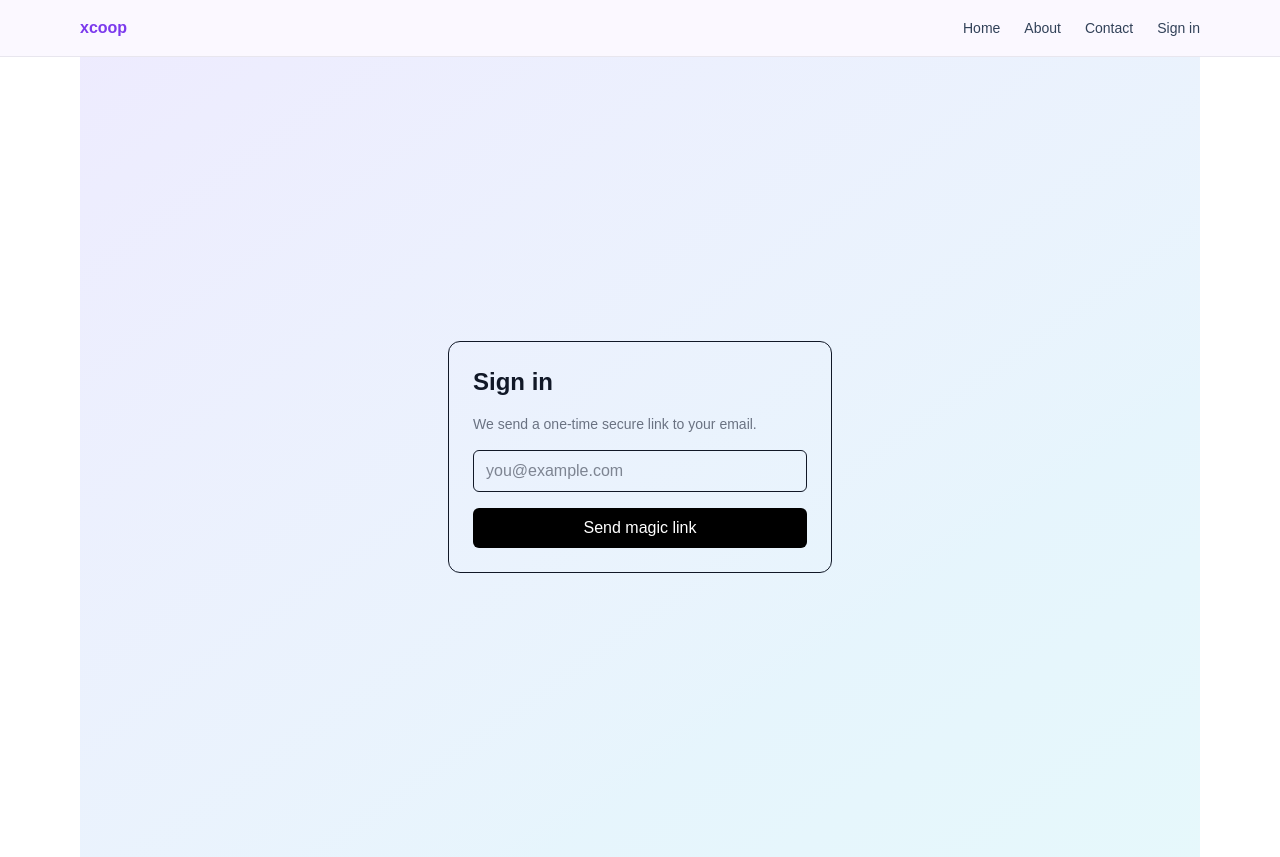
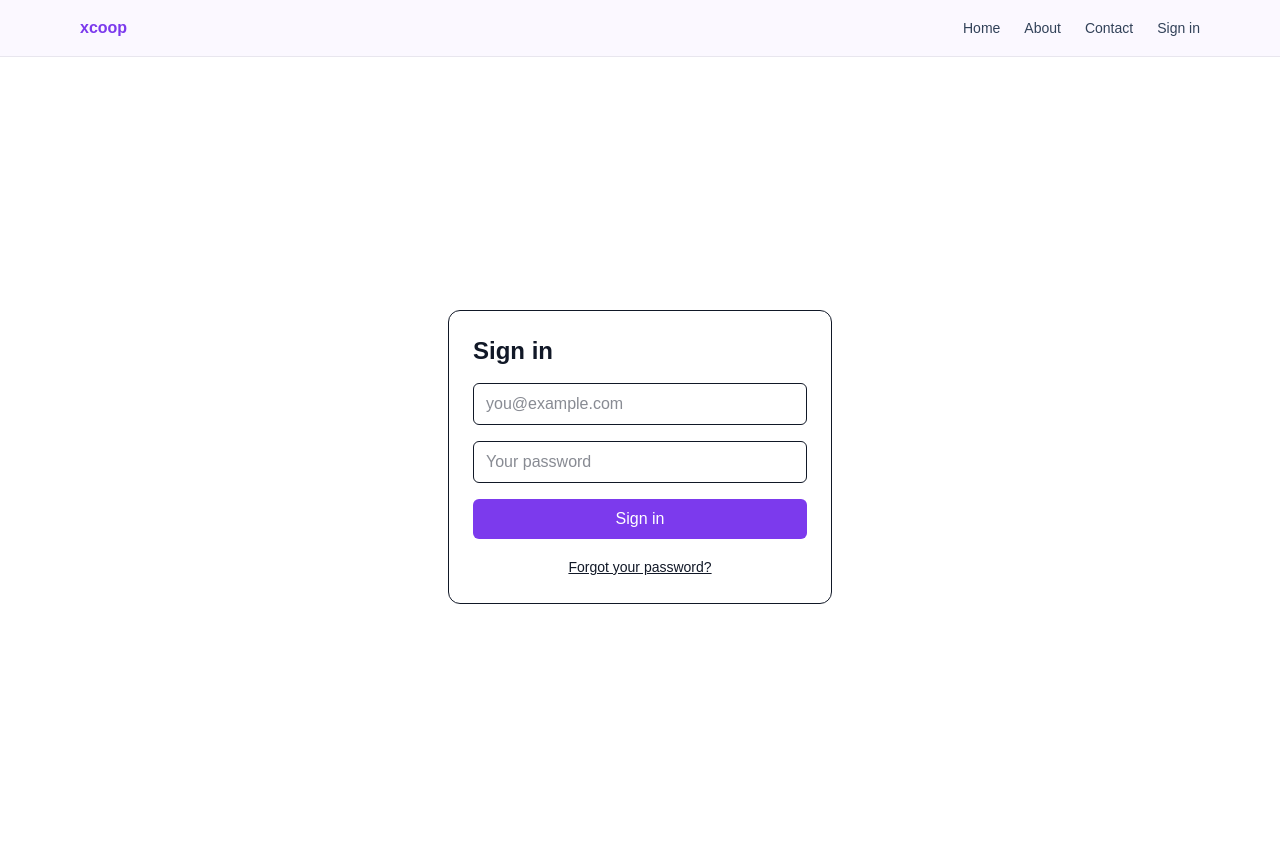
Before and after one commit to minbsfa/xcoop, a Next.js app: page /signin in a window 1280 px wide. Built offline with nearby package versions, Linux system fonts and the light colour scheme; no server answers.

Commit message:
feat(auth): email/password sign-in and password reset; remove magic-link copy

```diff
--- /dev/null
+++ b/src/app/forgot-password/page.tsx
@@ -0,0 +1,31 @@
+"use server";
+
+import { getSupabaseServerClient } from "@/lib/supabase/server";
+
+async function resetPassword(formData: FormData) {
+  "use server";
+  const email = String(formData.get("email") || "").trim();
+  if (!email) return { ok: false, error: "Email is required" } as const;
+  const supabase = await getSupabaseServerClient();
+  const redirectTo = `${process.env.NEXT_PUBLIC_SITE_URL ?? "http://localhost:3000"}/signin`;
+  const { error } = await supabase.auth.resetPasswordForEmail(email, { redirectTo });
+  if (error) return { ok: false, error: error.message } as const;
+  return { ok: true } as const;
+}
+
+export default function ForgotPasswordPage() {
+  async function action(formData: FormData) {
+    "use server";
+    return await resetPassword(formData);
+  }
+  return (
+    <div className="min-h-dvh flex items-center justify-center p-6">
+      <form action={action} className="w-full max-w-sm space-y-4 rounded-xl border p-6">
+        <h1 className="text-2xl font-semibold">Reset password</h1>
+        <p className="text-sm text-[color:var(--muted)]">We’ll email you a link to set a new password.</p>
+        <input name="email" type="email" required placeholder="you@example.com" className="w-full rounded-md border px-3 py-2" />
+        <button type="submit" className="w-full rounded-md text-white px-3 py-2 hover:opacity-90" style={{backgroundColor: "var(--brand)"}}>Send reset link</button>
+      </form>
+    </div>
+  );
+}
--- a/src/app/signin/page.tsx
+++ b/src/app/signin/page.tsx
@@ -1,15 +1,16 @@
 "use server";
 
+import Link from "next/link";
 import { redirect } from "next/navigation";
 import { getSupabaseServerClient } from "@/lib/supabase/server";
 
-async function requestMagicLink(formData: FormData) {
+async function signInWithPassword(formData: FormData) {
   "use server";
   const email = String(formData.get("email") || "").trim();
-  if (!email) return { ok: false, error: "Email is required" } as const;
+  const password = String(formData.get("password") || "").trim();
+  if (!email || !password) return { ok: false, error: "Email and password are required" } as const;
   const supabase = await getSupabaseServerClient();
-  const redirectTo = `${process.env.NEXT_PUBLIC_SITE_URL ?? "http://localhost:3000"}`;
-  const { error } = await supabase.auth.signInWithOtp({ email, options: { emailRedirectTo: redirectTo } });
+  const { error } = await supabase.auth.signInWithPassword({ email, password });
   if (error) return { ok: false, error: error.message } as const;
   return { ok: true } as const;
 }
@@ -21,14 +22,15 @@ export default async function SignInPage() {
 
   async function action(formData: FormData) {
     "use server";
-    return await requestMagicLink(formData);
+    const res = await signInWithPassword(formData);
+    if (res.ok) redirect("/member/dashboard");
+    return res;
   }
 
   return (
-    <div className="min-h-dvh flex items-center justify-center p-6 bg-gradient-to-br from-indigo-600/10 to-cyan-500/10">
+    <div className="min-h-dvh flex items-center justify-center p-6">
       <form action={action} className="w-full max-w-sm space-y-4 rounded-xl border p-6">
         <h1 className="text-2xl font-semibold">Sign in</h1>
-        <p className="text-sm text-gray-500">We send a one-time secure link to your email.</p>
         <input
           type="email"
           name="email"
@@ -36,9 +38,19 @@ export default async function SignInPage() {
           placeholder="you@example.com"
           className="w-full rounded-md border px-3 py-2"
         />
-        <button className="w-full rounded-md bg-black px-3 py-2 text-white hover:opacity-90" type="submit">
-          Send magic link
+        <input
+          type="password"
+          name="password"
+          required
+          placeholder="Your password"
+          className="w-full rounded-md border px-3 py-2"
+        />
+        <button className="w-full rounded-md text-white px-3 py-2 hover:opacity-90" style={{backgroundColor: "var(--brand)"}} type="submit">
+          Sign in
         </button>
+        <div className="text-center">
+          <Link className="text-sm underline" href="/forgot-password">Forgot your password?</Link>
+        </div>
       </form>
     </div>
   );
```
